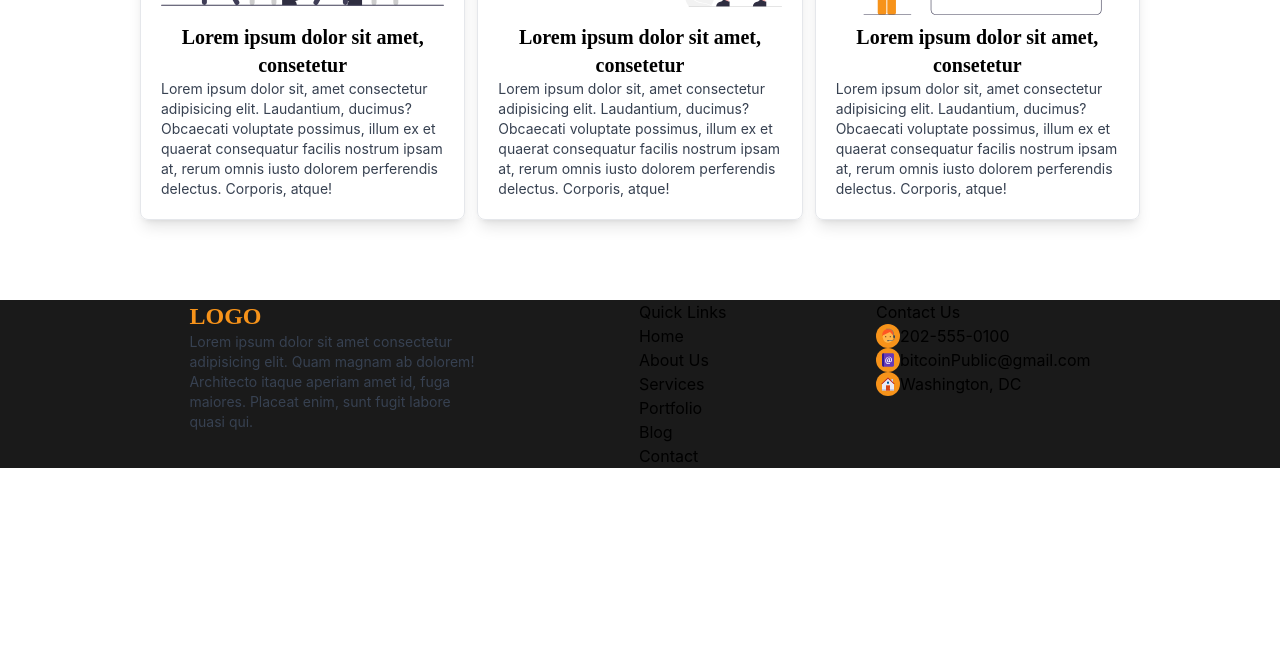
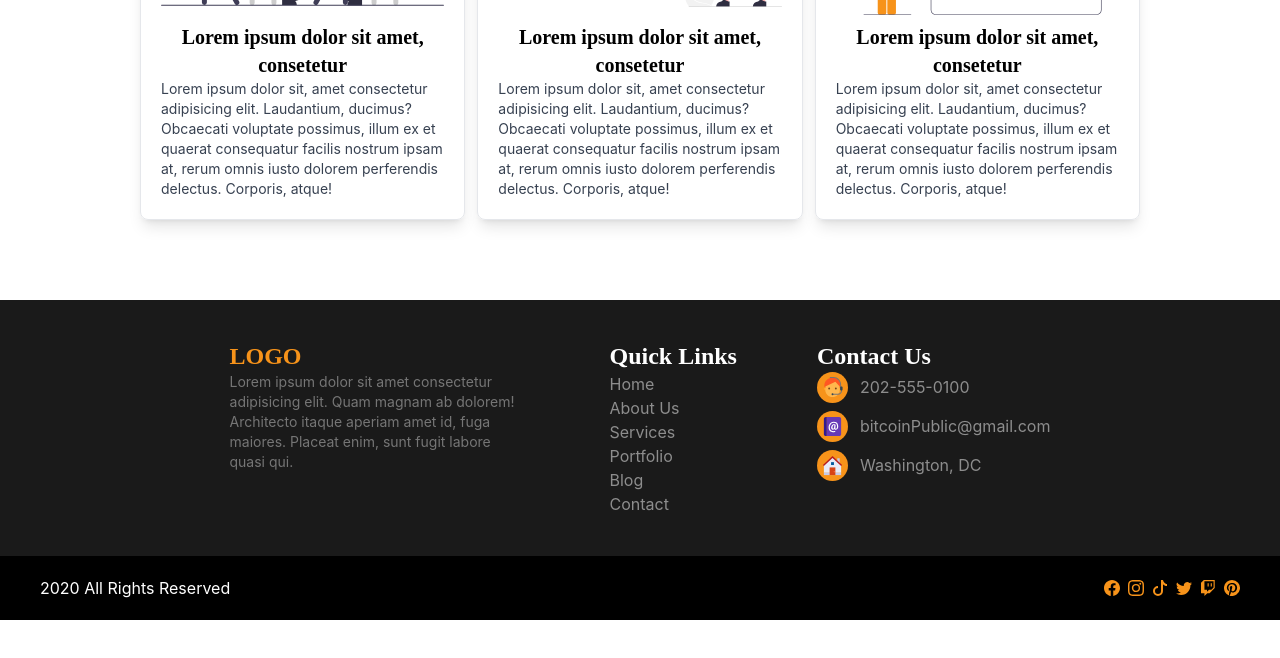
Before and after one commit to jtayped/bitcoin, a React (Create React App) app: page / in a window 1280 px wide. Shown: the part 2856-3514 px from the top of the page. Built offline with nearby package versions, Linux system fonts and the light colour scheme.

Commit message:
footer design

```diff
--- a/src/constants/Contact.js
+++ b/src/constants/Contact.js
@@ -1,19 +1,20 @@
 import { FcAddressBook, FcAssistant, FcHome } from "react-icons/fc";
 
+const iconSize = 23;
 export const contactOptions = [
   {
     name: "Number",
     value: "202-555-0100",
-    icon: <FcAssistant />,
+    icon: <FcAssistant size={iconSize} />,
   },
   {
     name: "Email",
     value: "bitcoinPublic@gmail.com",
-    icon: <FcAddressBook />,
+    icon: <FcAddressBook size={iconSize} />,
   },
   {
     name: "Location",
     value: "Washington, DC",
-    icon: <FcHome />,
+    icon: <FcHome size={iconSize} />,
   },
 ];
--- a/src/containers/Footer.jsx
+++ b/src/containers/Footer.jsx
@@ -2,26 +2,27 @@
 import React from "react";
 
 // Constants
-import { sections } from "../constants/Header";
+import { sections, socials } from "../constants/Header";
 import { contactOptions } from "../constants/Contact";
 
 const Footer = () => {
   return (
-    <footer className="mt-10 w-full bg-filler">
-      <div className="flex justify-evenly px-10">
+    <footer className="mt-10 w-full flex flex-col text-white">
+      <div className="flex justify-center bg-filler py-10">
+        <div className="flex gap-20 px-10">
           <div className="max-w-[300px]">
             <p className="font-extrabold font-accent text-accent text-2xl">
               LOGO
             </p>
-          <p className="text-sm text-gray-700">
-            Lorem ipsum dolor sit amet consectetur adipisicing elit. Quam magnam
-            ab dolorem! Architecto itaque aperiam amet id, fuga maiores. Placeat
-            enim, sunt fugit labore quasi qui.
+            <p className="text-sm text-white/40">
+              Lorem ipsum dolor sit amet consectetur adipisicing elit. Quam
+              magnam ab dolorem! Architecto itaque aperiam amet id, fuga
+              maiores. Placeat enim, sunt fugit labore quasi qui.
             </p>
           </div>
           <div>
-          <p>Quick Links</p>
-          <ul>
+            <p className="font-accent font-bold text-2xl">Quick Links</p>
+            <ul className="text-white/50">
               {sections.map((section, index) => (
                 <li key={index}>
                   <a href={section.link}>{section.name}</a>
@@ -30,11 +31,13 @@ const Footer = () => {
             </ul>
           </div>
           <div>
-          <p>Contact Us</p>
-          <ul>
+            <p className="font-accent font-bold text-2xl">Contact Us</p>
+            <ul className="text-white/50 flex flex-col gap-2">
               {contactOptions.map((option) => (
-              <li key={option.name} className="flex items-center">
-                <div className="bg-accent rounded-full p-1">{option.icon}</div>
+                <li key={option.name} className="flex items-center gap-3">
+                  <div className="bg-accent rounded-full p-1">
+                    {option.icon}
+                  </div>
 
                   <p>{option.value}</p>
                 </li>
@@ -42,7 +45,18 @@ const Footer = () => {
             </ul>
           </div>
         </div>
-      <div className="flex justify-between items-center px-10"></div>
+      </div>
+
+      <div className="flex justify-between items-center px-10 py-5 bg-black">
+        <p>2020 All Rights Reserved</p>
+        <ul className="flex items-center text-accent gap-2">
+          {socials.map((socialMedia, index) => (
+            <li key={index}>
+              <a href={socialMedia.link}>{socialMedia.icon}</a>
+            </li>
+          ))}
+        </ul>
+      </div>
     </footer>
   );
 };
```
Lines whose indentation alone changed are shown as unchanged.
